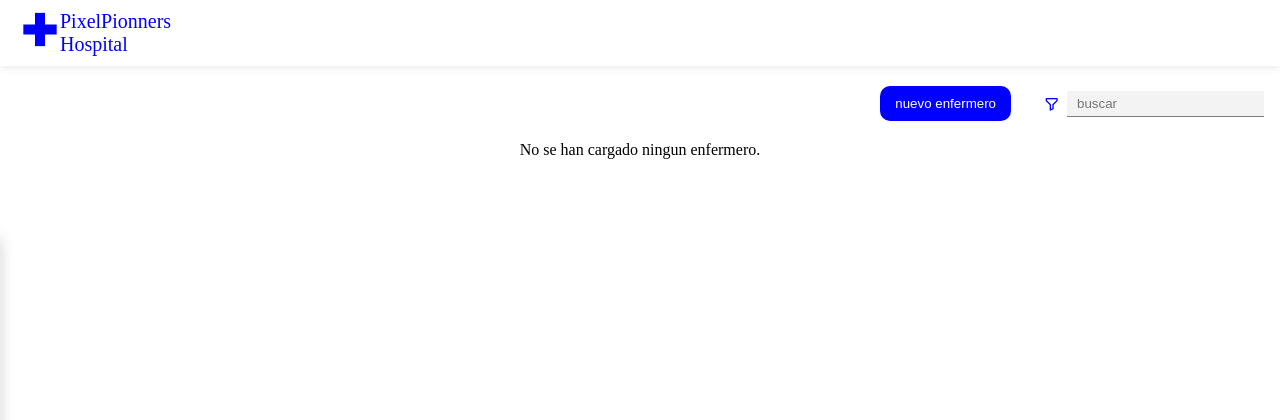
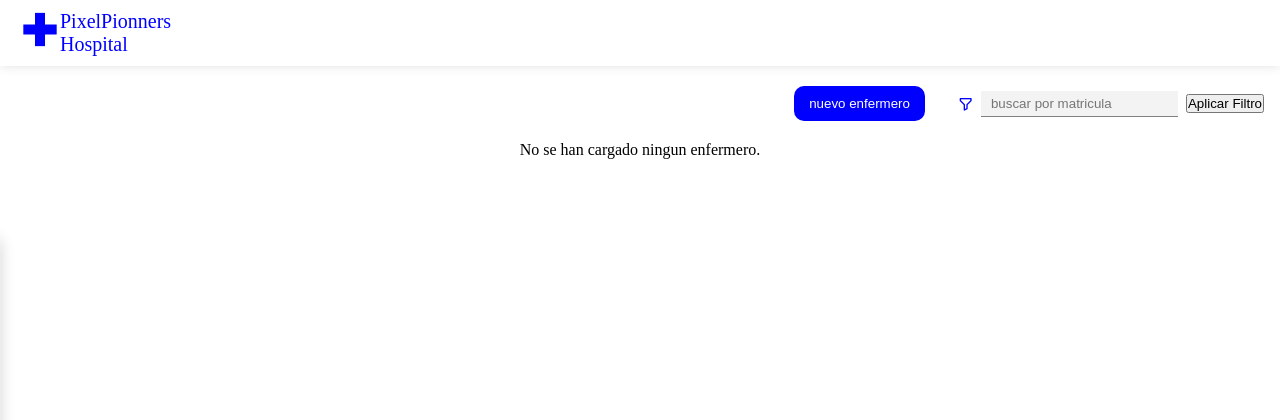
Before and after one commit to nicolezca/Codigo_Azul, a PHP site: page /pages/enfermeros/enfermeros.php in a window 1280 px wide. Shown: the top 420 px of the page. Run offline with PHP 8.4, Linux system fonts and the light colour scheme; data comes from the database, SQL or seed files in the repository.

Commit message:
arreglos y filtros

```diff
--- a/pages/doctores/doctores.php
+++ b/pages/doctores/doctores.php
@@ -46,7 +46,8 @@ if ($result->num_rows > 0) {
         </div>
         <div class="filtrar">
             <i class='bx bx-filter-alt'></i>
-            <input type="search" name="filter" id="filter" placeholder="buscar">
+            <input type="search" name="filter_matricula" id="filter_matricula" placeholder="buscar por matricula">
+            <button id="aplicarFiltro">Aplicar Filtro</button>
         </div>
     </nav>
     <?php if (isset($identificaciones) && count($identificaciones) > 0) : ?>
--- a/pages/enfermeros/enfermeros.php
+++ b/pages/enfermeros/enfermeros.php
@@ -46,7 +46,8 @@ if ($result->num_rows > 0) {
         </div>
         <div class="filtrar">
             <i class='bx bx-filter-alt'></i>
-            <input type="search" name="filter" id="filter" placeholder="buscar">
+            <input type="search" name="filter_matricula" id="filter_matricula" placeholder="buscar por matricula">
+            <button id="aplicarFiltro">Aplicar Filtro</button>
         </div>
     </nav>
     <?php if (isset($identificaciones) && count($identificaciones) > 0) : ?>
--- a/pages/js/main.js
+++ b/pages/js/main.js
@@ -13,30 +13,27 @@ document.addEventListener("DOMContentLoaded", function () {
         }
     });
 
-    //cambiar tipo de filtro
-    const filterDniInput = document.getElementById("filter_dni");
-    const filterEstadoSelect = document.getElementById("filter_estado");
+    //Filtrado por matricula del personal
+    const filterMatriculaSelect = document.getElementById("filter_matricula");
     const aplicarFiltroButton = document.getElementById("aplicarFiltro");
     const tablaResultado = document.getElementById("Tabla").getElementsByTagName('tbody')[0];
 
+    //funcion a la hora de hacer click se crea un evento
     aplicarFiltroButton.addEventListener("click", function () {
-        const dni = filterDniInput.value.toLowerCase();
-        const estado = filterEstadoSelect.value.toLowerCase();
-
-        filtrarTabla(dni, estado);
+        const matricula = filterMatriculaSelect.value.toLowerCase();
+        filtrarTabla(matricula);
     });
-
-    function filtrarTabla(dni, estado) {
+    //funcion de filtrado mediante una recorrigo por la tabla coincidiendo con la columna propuesta
+    function filtrarTabla( matricula) {
         const filas = tablaResultado.getElementsByTagName("tr");
 
         for (let i = 0; i < filas.length; i++) {
             const fila = filas[i];
             const columnas = fila.getElementsByTagName("td");
 
-            const dniColumna = columnas[3].textContent.toLowerCase(); // Columna de DNI
-            const estadoColumna = columnas[7].textContent.toLowerCase(); // Columna de Estado
-
-            if ((dniColumna.includes(dni) || dni === "") && (estadoColumna.includes(estado) || estado === "")) {
+            const matriculaColumna = columnas[4].textContent.toLowerCase(); // Columna de matricula
+            //parametros si se cumple la funcion
+            if ((matriculaColumna .includes(matricula) || matricula === "")) {
                 fila.style.display = "table-row";
             } else {
                 fila.style.display = "none";
```
Also changed, not shown: inicio/inicio.php (+6 -6 lines).
